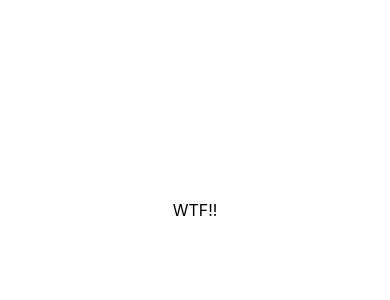
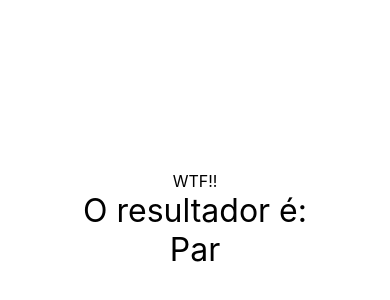
Before and after one commit to JordyLimaEng/react-study, a React Native app in the folder exercicios/exercicios/: screen / in a window 390 px wide. Shown: the part 16-316 px from the top of the page. Built offline with nearby package versions, Linux system fonts and the light colour scheme.

Commit message:
Conditional components render

```diff
--- a/exercicios/exercicios/src/App.js
+++ b/exercicios/exercicios/src/App.js
@@ -1,5 +1,5 @@
 import React from 'react'
-import { View, StyleSheet } from 'react-native'
+import { StyleSheet, SafeAreaView } from 'react-native'
 
 // import C1 from './components/Primeiro'
 // import CompOriginal, { Comp1, Comp2 } from './components/Multi'
@@ -10,11 +10,12 @@ import { View, StyleSheet } from 'react-native'
 // import Pai from './components/indireta/Pai'
 // import ContadorV2 from './components/contador/ContadorV2'
 import Diferenciar from './components/Diferenciar'
+import Parimpar from './components/Parimpar'
 
 export default () => (
     //retorna por jsx - sempre precisa do modulo React pra retornar jsx
     //também podemos exportar como arrow function
-    <View style={style.App}>
+    <SafeAreaView style={style.App}>
         {/* <C1/>
         <Comp1/>
         <Comp2/>
@@ -30,7 +31,8 @@ export default () => (
         <ContadorV2/>
         />*/}
         <Diferenciar/>
-   </View>
+        <Parimpar num={2}/>
+   </SafeAreaView>
 
 )
 
--- /dev/null
+++ b/exercicios/exercicios/src/components/Parimpar.js
@@ -0,0 +1,18 @@
+import React from 'react'
+import { Text, View } from 'react-native'
+import style from './style'
+
+export default ({ num = 0 }) => {
+
+    return (
+        <View>
+            <Text style={style.txtG}>O resultador é:</Text>
+            {num % 2 === 0
+                ? <Text style={style.txtG}>Par</Text>
+                : <Text style={style.txtG}>Impar</Text>
+            }
+        </View>
+    )
+
+
+}
```
